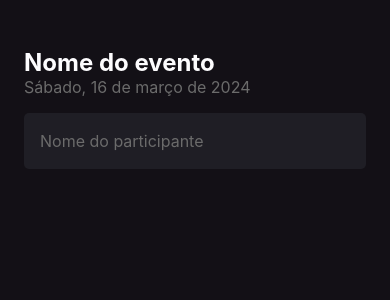
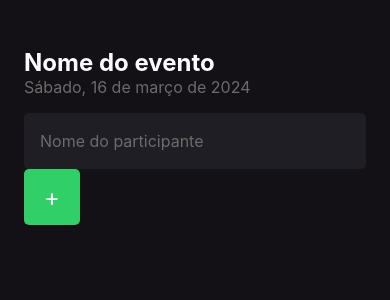
Before and after one commit to WhipDino/primeiro_app, a React Native app: screen / in a window 390 px wide. Shown: the top 300 px of the page. Built offline with nearby package versions, Linux system fonts and the light colour scheme.

Commit message:
Adicionando botão

```diff
--- a/src/screens/Home/index.tsx
+++ b/src/screens/Home/index.tsx
@@ -1,8 +1,13 @@
-import { Text, View, TextInput } from 'react-native';
+import { Text, View, TextInput, TouchableOpacity } from 'react-native';
 
 import { styles } from './styles';
 
 export function Home(){
+
+    function handleParticipantAdd(){
+        console.log("Você clicou no botão de adicionar!");
+    }
+
   return(
     <View style={styles.container}>
       <Text style={styles.eventName}>
@@ -19,6 +24,12 @@ export function Home(){
       placeholderTextColor='#6B6B6B'
       keyboardType='email-address'
       />
+
+      <TouchableOpacity style={styles.button} onPress={handleParticipantAdd}>
+        <Text style={styles.buttonText}>
+            +
+        </Text>
+      </TouchableOpacity>
     </View>
   )
 }
--- a/src/screens/Home/styles.ts
+++ b/src/screens/Home/styles.ts
@@ -24,5 +24,17 @@ export const styles = StyleSheet.create({
         padding: 16,
         fontSize: 16,
         marginTop: 16
+      },
+      buttonText: {
+        color: '#FFF',
+        fontSize: 24
+      },
+      button: {
+        width: 56,
+        height: 56,
+        borderRadius: 5,
+        backgroundColor: '#31CF67',
+        alignItems: 'center',
+        justifyContent: 'center'
       }
 });
```
